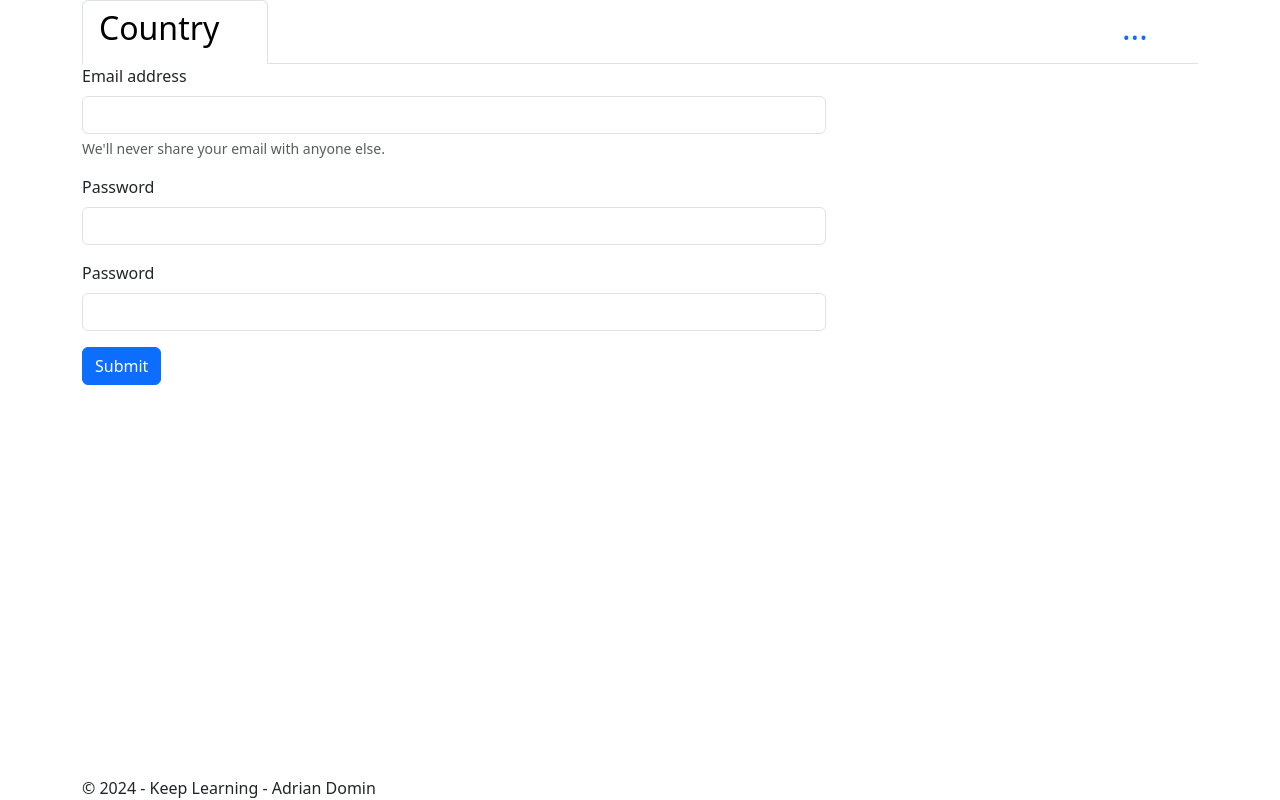
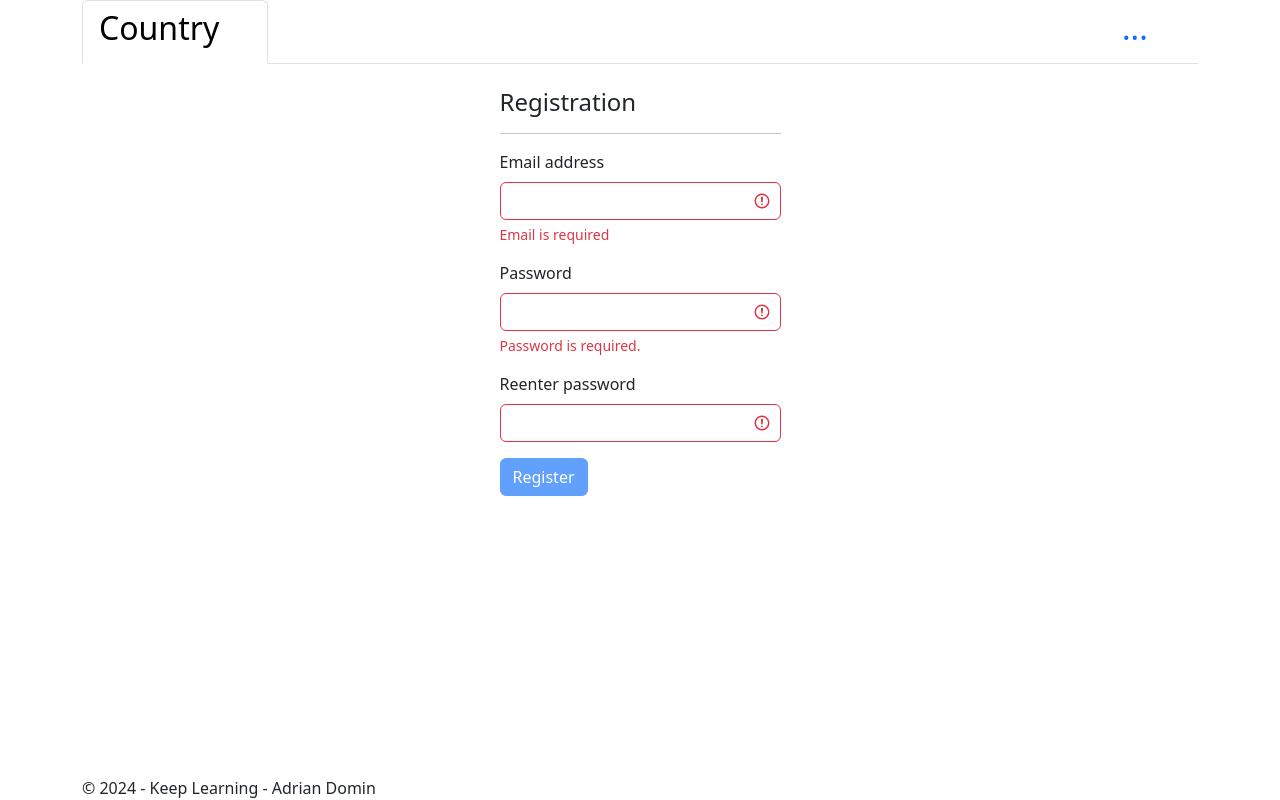
Before and after one commit to PanHNE/FE-KeepLearning, an Angular app: page /user/register in a window 1280 px wide. Built offline with nearby package versions, Linux system fonts and the light colour scheme.

Commit message:
Add registration view and implement registration logic

```diff
--- /dev/null
+++ b/src/app/user/forms/form-validators.ts
@@ -0,0 +1,27 @@
+import { AbstractControl, ValidationErrors, ValidatorFn } from "@angular/forms";
+
+export function matchValidator(
+  matchTo: string,
+  reverse?: boolean
+): ValidatorFn {
+  return (control: AbstractControl):
+    ValidationErrors | null =>
+    {
+      if (control.parent && reverse)
+      {
+        const c = (control.parent?.controls as any)[matchTo] as AbstractControl;
+
+        if (c)
+        {
+          c.updateValueAndValidity();
+        }
+        return null;
+      }
+
+      return !!control.parent &&
+        !!control.parent.value &&
+        control.value === (control.parent?.controls as any)[matchTo].value
+        ? null
+        : { matching: true };
+    };
+}
--- /dev/null
+++ b/src/app/user/forms/userRegister.form.ts
@@ -0,0 +1,28 @@
+import { Injectable } from "@angular/core"
+import { FormBuilder, Validators } from "@angular/forms"
+import { matchValidator } from "./form-validators";
+
+@Injectable({
+    providedIn: "root",
+})
+export class UserRegisterForm {
+    form;
+
+    constructor(private formBuilder: FormBuilder) {
+        this.form = this.formBuilder.group({
+            Email: ['', [
+                Validators.email,
+                Validators.required
+            ]],
+            Password: ['', [
+                Validators.required,
+                Validators.minLength(3),
+                matchValidator('ReenterPassword', true)
+            ]],
+            ReenterPassword: ['', [
+                Validators.required,
+                matchValidator('Password')
+            ]],
+        })
+    }
+}
--- a/src/app/user/registration/user-registration.component.html
+++ b/src/app/user/registration/user-registration.component.html
@@ -1,18 +1,68 @@
-<div class="center">
-  <form class="col-sm-8">
+<div class="h-100 d-flex align-items-center justify-content-center" >
+  <div class="mt-4">
+    <div>
+      <h4>Registration</h4>
+    </div>
+    <hr>
+    <form (ngSubmit)="onSubmit()">
       <div class="mb-3">
         <label for="email" class="form-label">Email address</label>
-      <input type="email" class="form-control" id="email" aria-describedby="emailHelp">
-      <div id="emailHelp" class="form-text">We'll never share your email with anyone else.</div>
+        <input
+          type="email"
+          [className]="
+            (userRegisterForm.controls.Email.hasError('required') || userRegisterForm.controls.Email.hasError('email'))
+            ? invalidFormControlClass
+            : validFormControlClass
+          "
+          id="email"
+          [formControl]="userRegisterForm.controls.Email"
+        >
+        @if(userRegisterForm.controls.Email.hasError('required')) {
+          <div class="invalid-feedback">Email is required</div>
+        } @else if (userRegisterForm.controls.Email.hasError('email')) {
+          <div class="invalid-feedback">Invalid email</div>
+        }
       </div>
       <div class="mb-3">
         <label for="password" class="form-label">Password</label>
-      <input type="password" class="form-control" id="password">
+        <input
+          id="password"
+          type="password"
+          [className]="
+            (userRegisterForm.controls.Password.hasError('required'))
+            ? invalidFormControlClass
+            : validFormControlClass
+          "
+          [formControl]="userRegisterForm.controls.Password"
+        >
+        @if(userRegisterForm.controls.Password.hasError('required')) {
+          <div class="invalid-feedback">Password is required.</div>
+        }
       </div>
       <div class="mb-3">
-      <label for="password" class="form-label">Password</label>
-      <input type="password" class="form-control" id="password">
+        <label for="reenterPassword" class="form-label">Reenter password</label>
+        <input
+          id="reenterPassword"
+          type="password"
+          [className]="
+            (userRegisterForm.controls.ReenterPassword.hasError('matching') || userRegisterForm.controls.Password.hasError('required'))
+            ? invalidFormControlClass
+            : validFormControlClass
+          "
+          [formControl]="userRegisterForm.controls.ReenterPassword"
+        >
+        @if(userRegisterForm.controls.ReenterPassword.hasError('matching')) {
+          <div class="invalid-feedback">Password not match.</div>
+        }
       </div>
-    <button type="submit" class="btn btn-primary">Submit</button>
+
+      <button
+        type="submit"
+        class="btn btn-primary"
+        [disabled]="!userRegisterForm.valid"
+      >
+        Register
+      </button>
     </form>
   </div>
+</div>
--- a/src/app/user/registration/user-registration.component.ts
+++ b/src/app/user/registration/user-registration.component.ts
@@ -1,10 +1,40 @@
-import { Component } from "@angular/core";
+import { Component, OnChanges, SimpleChanges, inject } from "@angular/core";
+import { UserRegisterForm } from "../forms/userRegister.form";
+import { UserService } from "../services/user.service";
+import { FormsModule, NgModel, ReactiveFormsModule } from "@angular/forms";
 
 @Component({
   selector: 'user-registration-component',
   templateUrl: './user-registration.component.html',
   standalone: true,
+  imports: [
+    FormsModule,
+    ReactiveFormsModule
+  ],
+  providers: [
+    UserRegisterForm
+  ]
 })
 export class UserRegistrationComponent {
+  public userRegisterForm = inject(UserRegisterForm).form;
 
+  public invalidFormControlClass = "form-control is-invalid";
+  public validFormControlClass = "form-control is-valid";
+
+  constructor(
+    private userService: UserService
+  ){}
+
+  onSubmit(){
+    console.log("UserRegistrationComponent => onSubmit()");
+
+    this.userService.register(this.userRegisterForm).subscribe({
+      next: (result) => {
+        console.log(result);
+      },
+      error: (err) => {
+        console.log(err);
+      }
+    })
+  }
 }
--- /dev/null
+++ b/src/app/user/services/user.service.ts
@@ -0,0 +1,30 @@
+import { HttpClient, HttpHeaders, HttpParams } from "@angular/common/http";
+import { Injectable, inject } from "@angular/core";
+import { FormGroup } from "@angular/forms";
+
+@Injectable({
+  providedIn: "root",
+})
+export class UserService {
+
+  private URL = process.env['SERVER_BACKEND_URL'];
+
+  private http: HttpClient = inject(HttpClient);
+
+  register(userRegisterForm: FormGroup) {
+    let serializedForm = JSON.stringify(userRegisterForm.value);
+
+    console.log("UserService => serializedForm");
+    console.log(serializedForm);
+    return this.http.post<string>(
+      this.URL + '/register',
+      serializedForm,
+      {
+        headers: new HttpHeaders({
+          "Content-Type": 'application/json; charset=utf-8',
+          "Accept": "*/*"
+        })
+      },
+    );
+  }
+}
```
Lines whose indentation alone changed are shown as unchanged.
